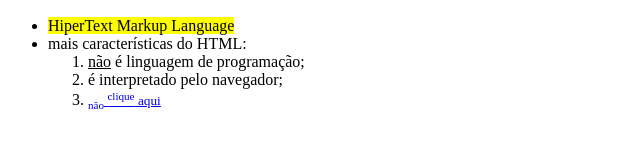
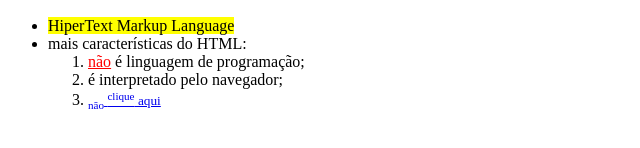
Before and after one commit to rafaelctorres/Html-Basico, a plain HTML site: page index.html in a window 1280 px wide. Shown: the part 494-642 px from the top of the page, 0-640 px from the left. Drawn offline with Linux system fonts and the light colour scheme.

Commit message:
adiciona cor vermelha no não da lista

```diff
--- a/index.html
+++ b/index.html
@@ -25,7 +25,7 @@
             <li><mark>HiperText Markup Language</mark></li>
             <li>mais características do HTML:</li>
             <ol>
-                <li><u>não</u> é linguagem de programação; </li>
+                <li><u style="color:red">não</u> é linguagem de programação; </li>
                 <li>é interpretado pelo navegador;</li>
                 <li><a href="armadilha.html" target="_blank" title="pode clicar, não é vírus"><small><sub>não</sub> <sup>clique</sup> aqui</small></a></li>
             </ol>
```
